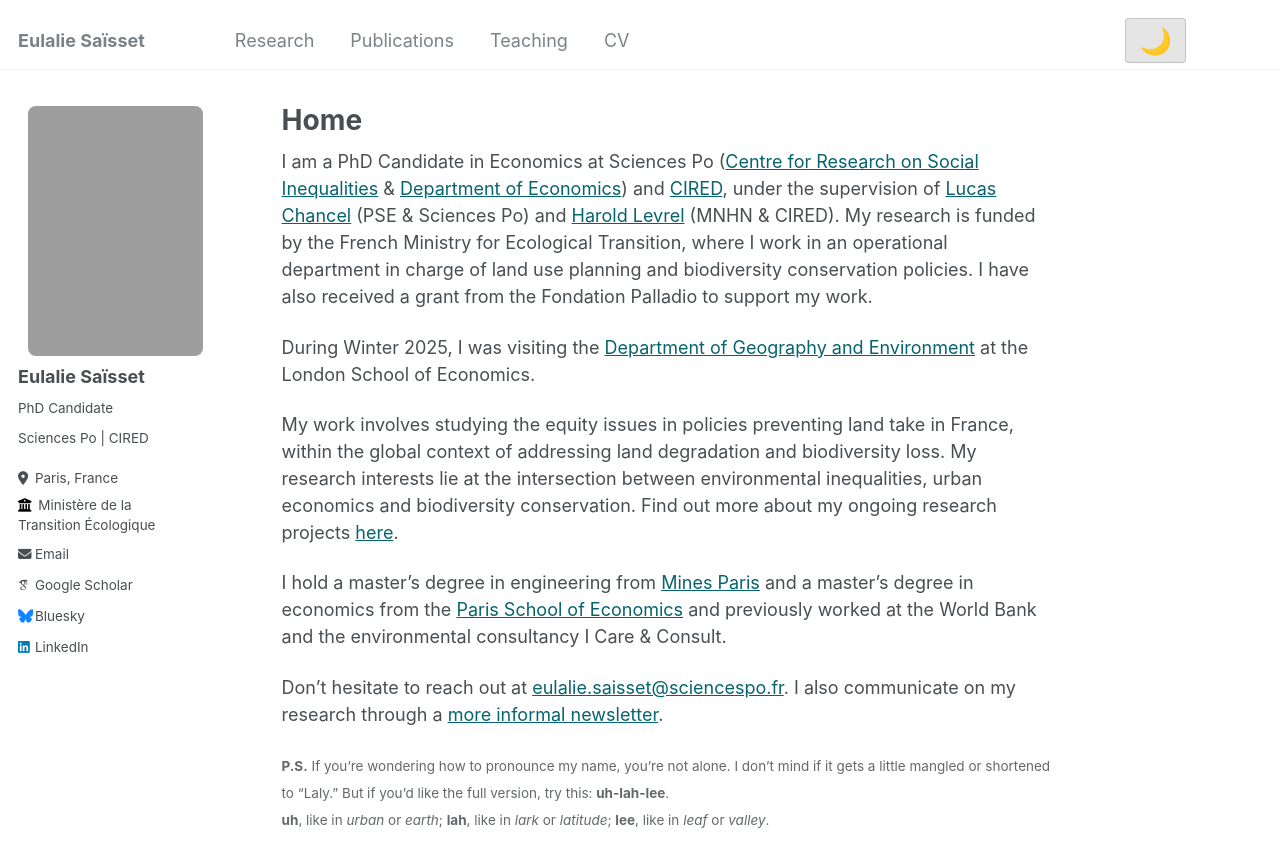
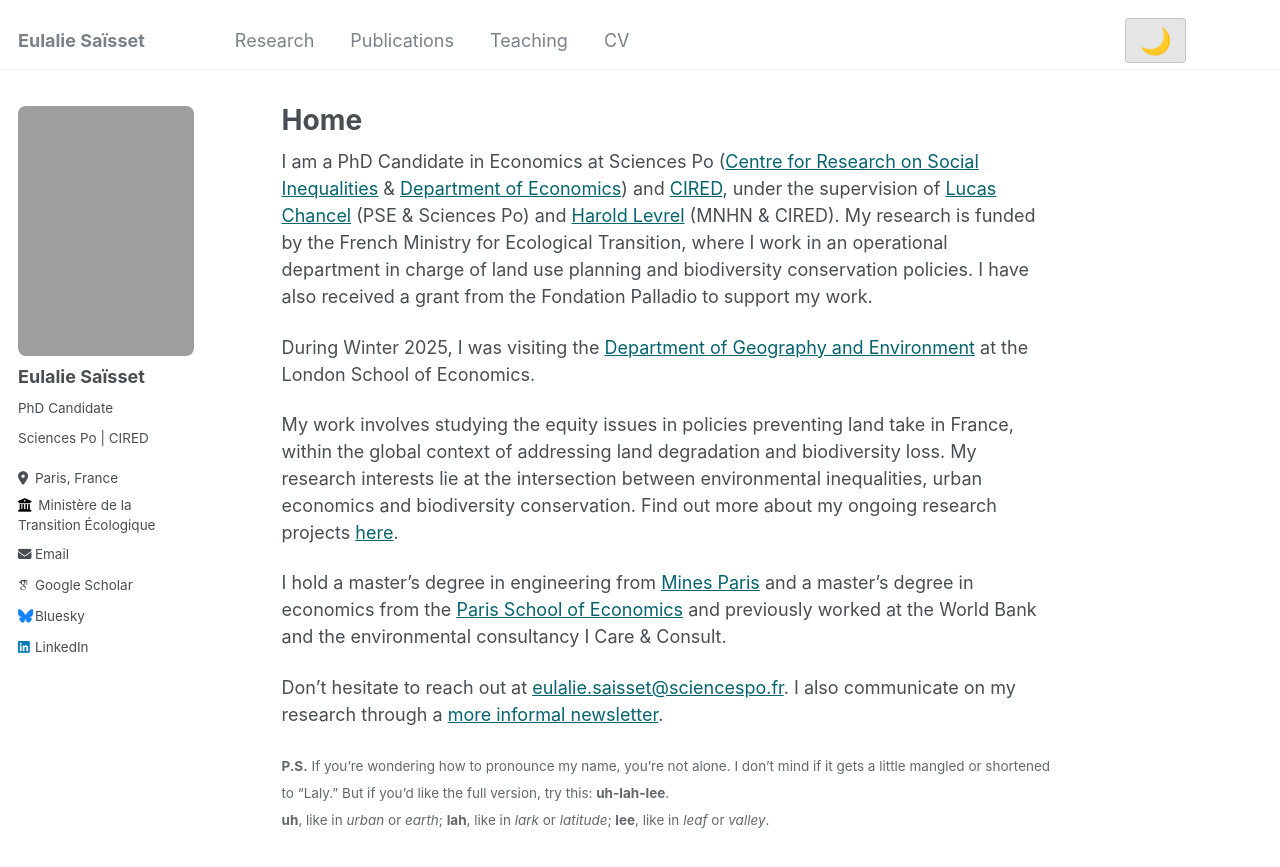
Before and after one commit to eulaliesaisset/eulaliesaisset.github.io, a Jekyll site: the page built from _pages/about.md, in a window 1280 px wide and 1045 px high. Shown: the top 867 px of the window. Built offline with Jekyll 4.4.1, drawn with Linux system fonts in a browser that asks for light colours; some web fonts are replaced.

Commit message:
Update _sidebar.scss align image

```diff
--- a/_sass/_sidebar.scss
+++ b/_sass/_sidebar.scss
@@ -102,13 +102,16 @@
 
 // New version with rectangle picture
 .author__avatar {
+  display: block; // Ensures the image behaves as a block element
+  width: 90%; // Slightly smaller than the sidebar width
+  margin-left: 0; // Aligns the image to the left
+  margin-right: auto; // Optional: centers the right margin if needed
+
   img {
-    width: 90%; // Slightly smaller than the sidebar width
+    width: 100%; // Fills the width of the .author__avatar container
     height: 250px; // Adjust height as needed
     object-fit: cover;
-    border-radius: 8px; // Slightly rounded corners (adjust as needed)
-    margin: 0 auto; // Centers the image if the width is less than 100%
-    display: block; // Ensures margin auto works
+    border-radius: 8px; // Slightly rounded corners
   }
 }
 
```
